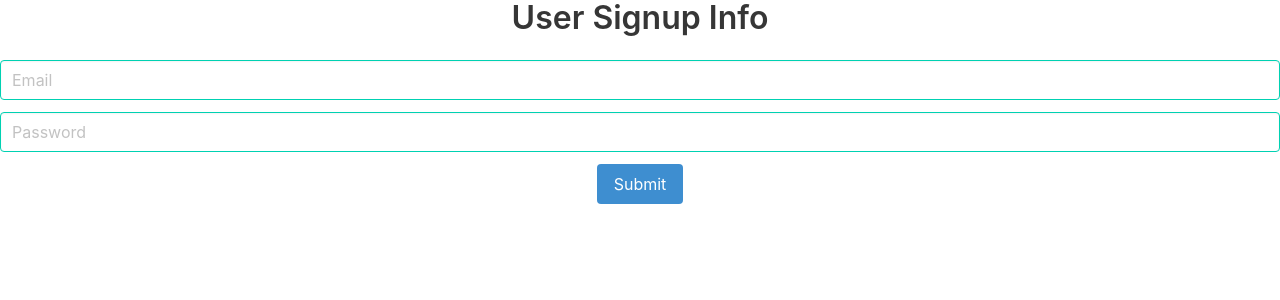
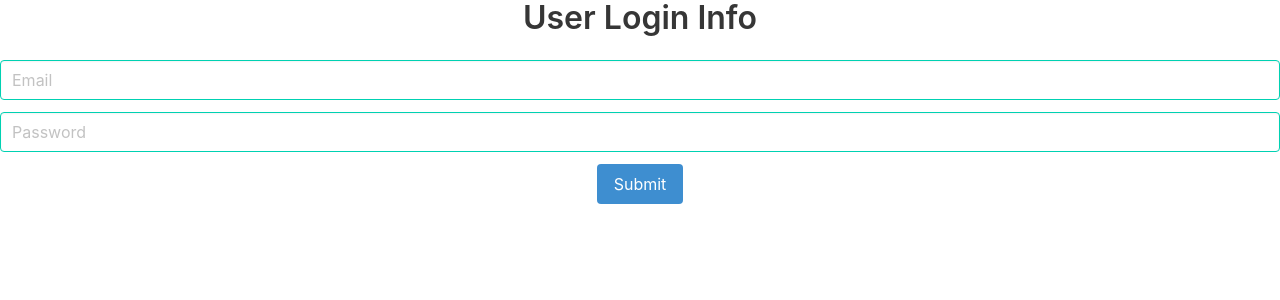
Before and after one commit to absolve-dev/aws-cognito-auth-tool, a React (Create React App) app: page / in a window 1280 px wide. Shown: the top 300 px of the page. Built offline with nearby package versions, Linux system fonts and the light colour scheme.

Commit message:
add login route to app router

```diff
--- a/src/AppRouter.js
+++ b/src/AppRouter.js
@@ -1,6 +1,7 @@
 import React, { Component } from 'react';
 import { BrowserRouter as Router, Route, Switch } from "react-router-dom";
 
+import Login from "./containers/Authentication/Login";
 import Signup from "./containers/Authentication/Signup";
 import CognitoSetup from "./containers/Authentication/CognitoSetup";
 import EndpointForm from "./containers/EndpointForm";
@@ -11,7 +12,7 @@ class AppRouter extends Component {
         return(
             <Router>
                 <Switch>
-                    <Route exact path="/" component={Signup}/>
+                    <Route exact path="/" component={Login}/>
                     <Route path="/signup" component={Signup}/>
                     <Route path="/cognito-setup" component={CognitoSetup}/>
                     <Route path="/endpoints" component={EndpointForm}/>
```
